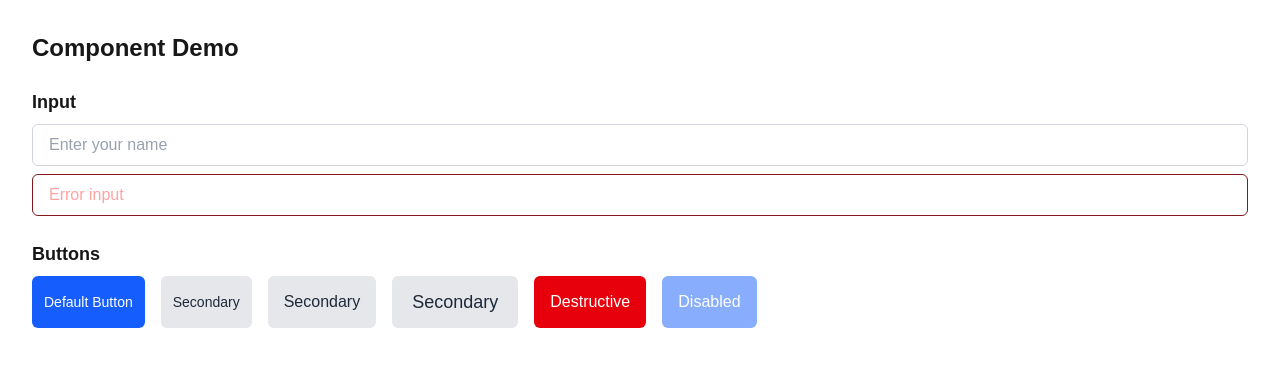
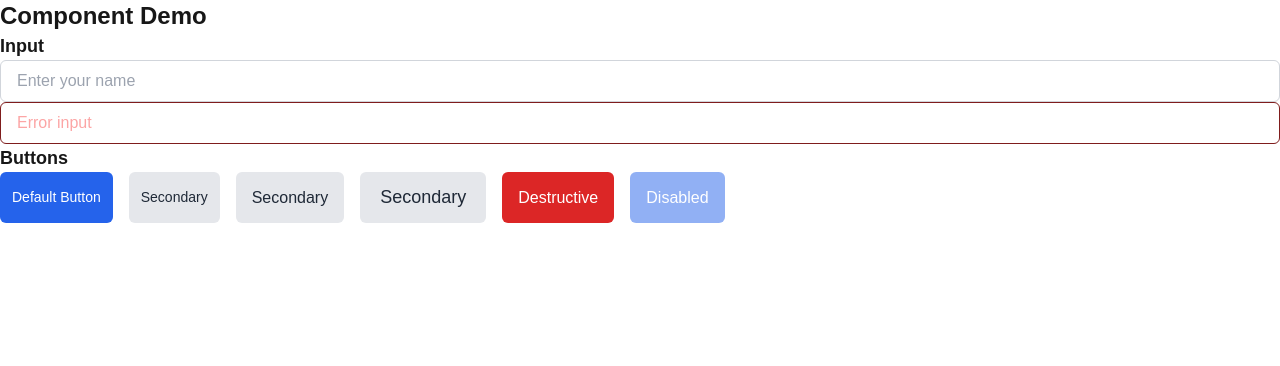
Before and after one commit to DPChanny/nextjs-template, a Next.js app: page / in a window 1280 px wide. Shown: the top 366 px of the page. Built offline with nearby package versions, Linux system fonts and the light colour scheme.

Commit message:
tailwind rule

```diff
--- a/src/styles/globals.css
+++ b/src/styles/globals.css
@@ -15,7 +15,6 @@
   }
 }
 
-@layer base {
 *,
 *::before,
 *::after {
@@ -33,6 +32,10 @@
 }
 
 a {
-    @apply text-blue-600 hover:underline;
+  color: #2563eb; /* text-blue-600 */
+  text-decoration: underline;
 }
+
+a:hover {
+  text-decoration: underline;
 }
--- a/src/styles/ui/Button.module.css
+++ b/src/styles/ui/Button.module.css
@@ -1,40 +1,89 @@
-@reference "../globals.css";
-
 .button {
-  @apply inline-flex items-center justify-center font-medium transition-colors duration-200 rounded-md focus:outline-none focus:ring-2 focus:ring-offset-2 disabled:opacity-50 disabled:pointer-events-none;
+  display: inline-flex;
+  align-items: center;
+  justify-content: center;
+  font-weight: 500;
+  transition-property: color, background-color, border-color,
+    text-decoration-color, fill, stroke;
+  transition-duration: 200ms;
+  border-radius: 0.375rem;
+  outline: none;
 }
 
-/* --- intent --- */
+.button:focus {
+  outline: 2px solid transparent;
+  outline-offset: 2px;
+}
+
+.button:disabled {
+  opacity: 0.5;
+  pointer-events: none;
+}
+
 .button--primary {
-  @apply text-white bg-blue-600 hover:bg-blue-700 focus:ring-blue-500;
+  background-color: #2563eb;
+  color: white;
+}
+
+.button--primary:hover {
+  background-color: #1d4ed8;
+}
+
+.button--primary:focus {
+  box-shadow: 0 0 0 2px #2563eb;
 }
 
 .button--secondary {
-  @apply text-gray-800 bg-gray-200 hover:bg-gray-300 focus:ring-gray-400;
+  background-color: #e5e7eb;
+  color: #1f2937;
+}
+
+.button--secondary:hover {
+  background-color: #d1d5db;
+}
+
+.button--secondary:focus {
+  box-shadow: 0 0 0 2px #9ca3af;
 }
 
 .button--destructive {
-  @apply text-white bg-red-600 hover:bg-red-700 focus:ring-red-500;
+  background-color: #dc2626;
+  color: white;
 }
 
-/* --- tone --- */
+.button--destructive:hover {
+  background-color: #b91c1c;
+}
+
+.button--destructive:focus {
+  box-shadow: 0 0 0 2px #ef4444;
+}
+
 .button--outline {
-  @apply bg-transparent border border-current;
+  background-color: transparent;
+  border: 1px solid currentColor;
 }
 
 .button--ghost {
-  @apply bg-transparent text-current hover:bg-gray-100;
+  background-color: transparent;
+  color: inherit;
 }
 
-/* --- size --- */
+.button--ghost:hover {
+  background-color: #f3f4f6;
+}
+
 .button--sm {
-  @apply text-sm px-3 py-1.5;
+  font-size: 0.875rem;
+  padding: 0.375rem 0.75rem;
 }
 
 .button--md {
-  @apply text-base px-4 py-2;
+  font-size: 1rem;
+  padding: 0.5rem 1rem;
 }
 
 .button--lg {
-  @apply text-lg px-5 py-3;
+  font-size: 1.125rem;
+  padding: 0.75rem 1.25rem;
 }
--- a/src/styles/ui/Input.module.css
+++ b/src/styles/ui/Input.module.css
@@ -1,40 +1,83 @@
-@reference "../globals.css";
-
 .input {
-  @apply block w-full appearance-none rounded-md transition-shadow duration-200 focus:outline-none focus:ring-2 focus:ring-offset-2 disabled:opacity-50;
+  display: block;
+  width: 100%;
+  -webkit-appearance: none;
+  -moz-appearance: none;
+  appearance: none;
+  border-radius: 0.375rem;
+  transition: box-shadow 200ms;
+  outline: none;
 }
 
-/* --- intent --- */
+.input:focus {
+  outline: 2px solid transparent;
+  outline-offset: 2px;
+}
+
+.input:disabled {
+  opacity: 0.5;
+}
+
 .input--default {
-  @apply border border-gray-300 text-gray-900 placeholder-gray-400 focus:ring-blue-500 focus:border-blue-500;
+  border: 1px solid #d1d5db;
+  color: #111827;
+  background-color: white;
+}
+
+.input--default::placeholder {
+  color: #9ca3af;
+}
+
+.input--default:focus {
+  box-shadow: 0 0 0 2px #2563eb;
+  border-color: #2563eb;
 }
 
 .input--error {
-  @apply border border-red-500 text-red-900 placeholder-red-300 focus:ring-red-500 focus:border-red-500;
+  border: 1px solid #ef4444;
+  color: #7f1d1d;
+  background-color: white;
 }
 
-/* --- tone --- */
+.input--error::placeholder {
+  color: #fca5a5;
+}
+
+.input--error:focus {
+  box-shadow: 0 0 0 2px #ef4444;
+  border-color: #ef4444;
+}
+
 .input--solid {
-  @apply bg-white;
+  background-color: white;
 }
 
 .input--outline {
-  @apply bg-transparent border border-current;
+  background-color: transparent;
+  border: 1px solid currentColor;
 }
 
 .input--ghost {
-  @apply bg-transparent border-0 focus:ring-0 focus:border-0;
+  background-color: transparent;
+  border: 0;
 }
 
-/* --- size --- */
+.input--ghost:focus {
+  box-shadow: none;
+  border: 0;
+}
+
 .input--sm {
-  @apply text-sm px-3 py-1.5;
+  font-size: 0.875rem;
+  padding: 0.375rem 0.75rem;
 }
 
 .input--md {
-  @apply text-base px-4 py-2;
+  font-size: 1rem;
+  padding: 0.5rem 1rem;
 }
 
 .input--lg {
-  @apply text-lg px-5 py-3;
+  font-size: 1.125rem;
+  padding: 0.75rem 1.25rem;
 }
--- a/tailwind.config.ts
+++ b/tailwind.config.ts
@@ -1,11 +1,7 @@
 import type { Config } from "tailwindcss";
 
 const config: Config = {
-  content: [
-    "./src/styles/**/*.{js, jsx, ts, tsx, css, scss, sass}",
-    "./src/components/**/*.{js, jsx, ts, tsx, css, scss, sass}",
-    "./src/app/**/*.{js, jsx, ts, tsx, css, scss, sass}",
-  ],
+  content: ["./src/components/**/*.{ts, tsx}", "./src/app/**/*.{ts, tsx}"],
   theme: {
     extend: {},
   },
```
Lines whose indentation alone changed are shown as unchanged.
